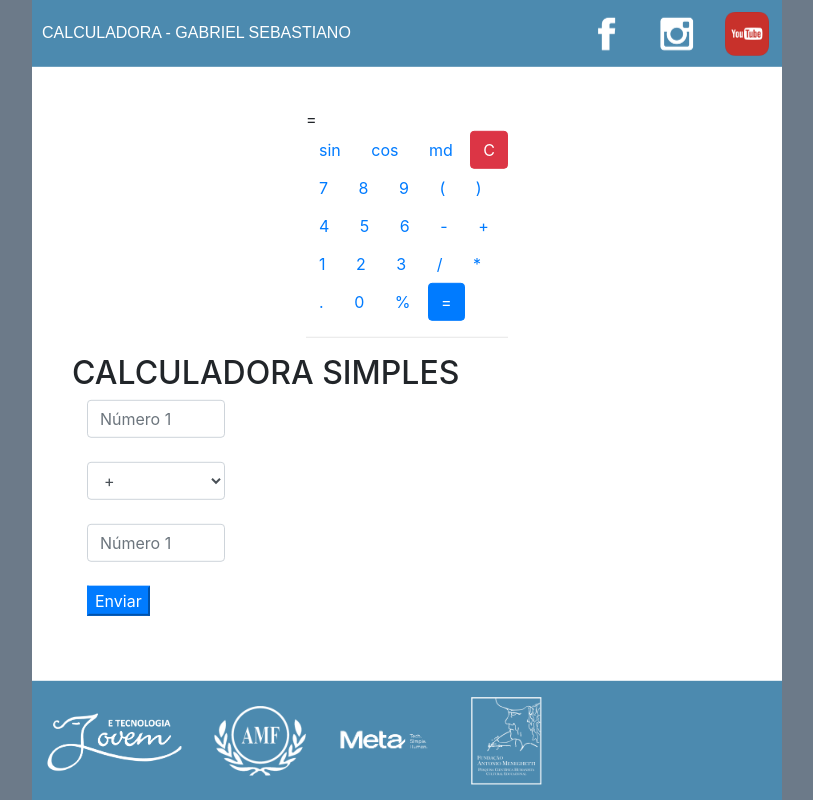
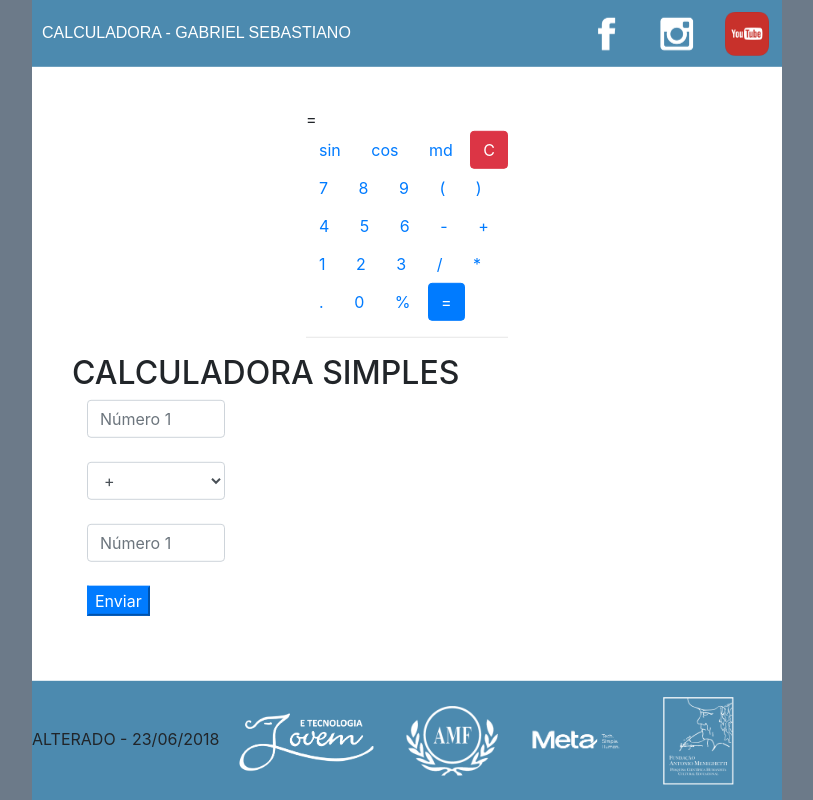
Before and after one commit to gabrielsebastiano/calculadora-input, a plain HTML site: page index.html in a window 1280 px wide. Shown: the whole page, without its empty margins (233-1046 px from the left). Drawn offline with nearby package versions, Linux system fonts and the light colour scheme.

Commit message:
adicionei data

```diff
--- a/index.html
+++ b/index.html
@@ -128,6 +128,7 @@
                 </div>
                 <div style="background-color:#4c8aaf;">
                     <div>
+                        ALTERADO - 23/06/2018
                         <img class="imgLogos" style="height: 70px;" src="img/logojet.png" alt="">
                         <img class="imgLogos" src="img/BRANCO - AMF - Logo.png" alt="">
                         <img class="imgLogos" src="img/BRANCO - Meta - Logo.png" alt="">
```
